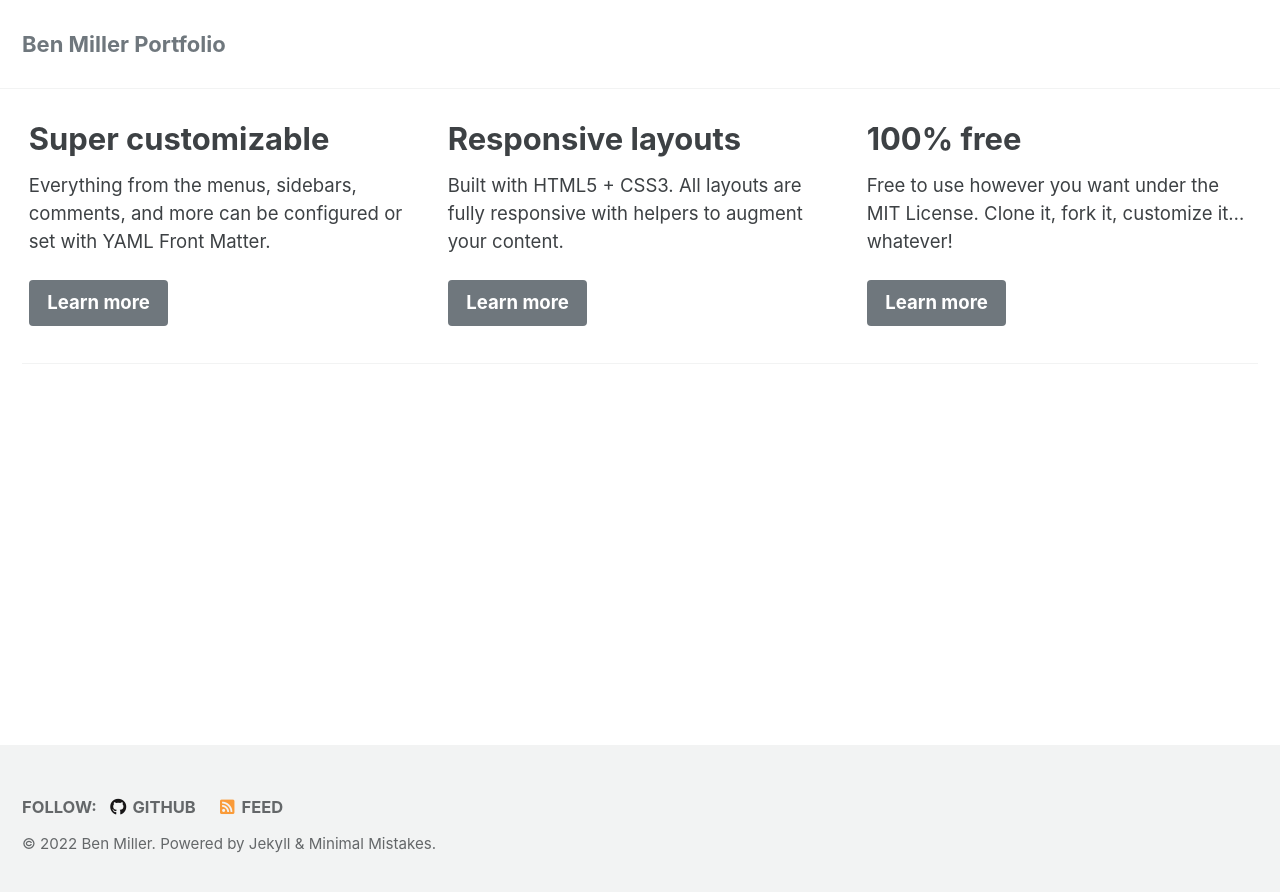
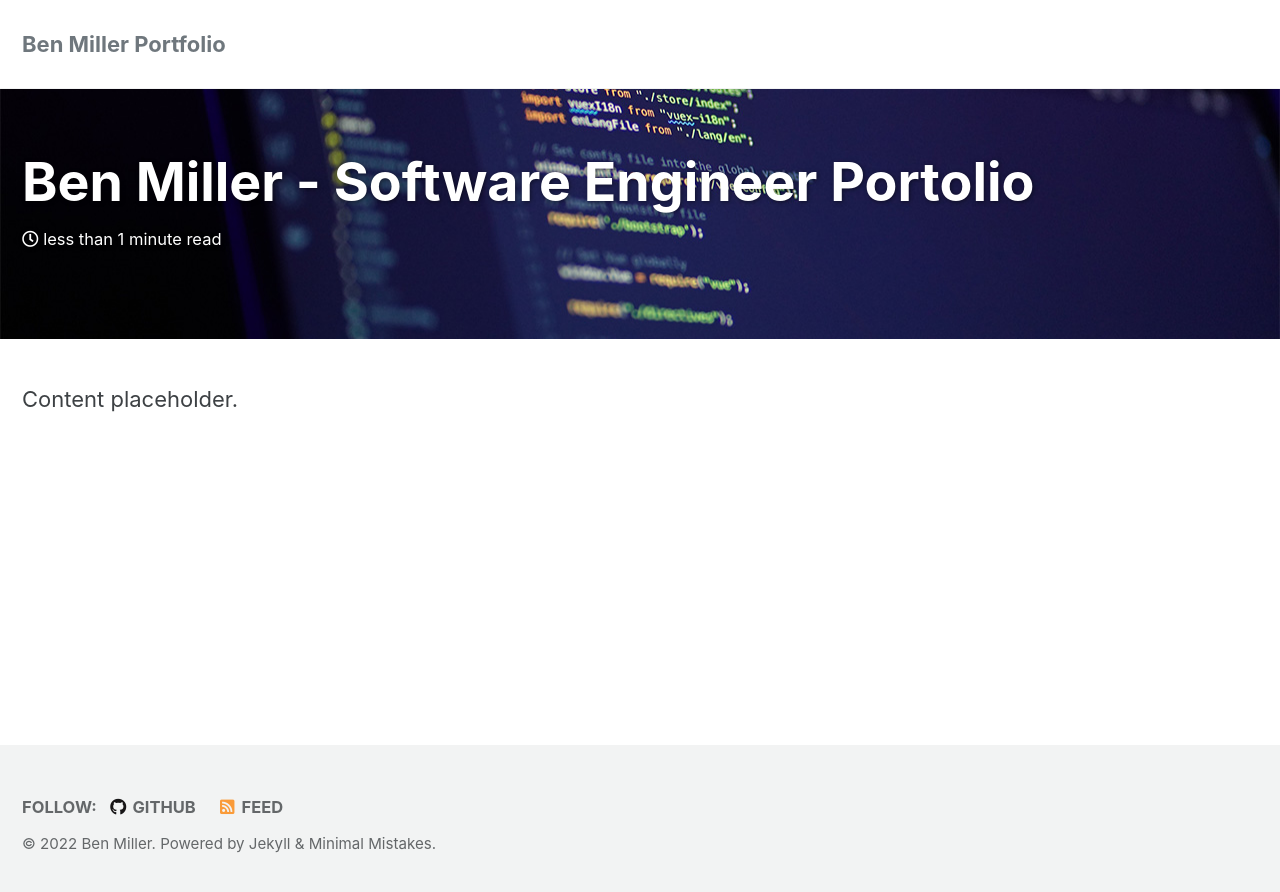
Before and after one commit to Ben-M-90/Ben-M-90.github.io, a Jekyll site: the page built from _pages/home.md, in a window 1280 px wide. Shown: the top 892 px of the page. Built offline with Jekyll 4.4.1, drawn with Linux system fonts in a browser that asks for light colours; cached includes are drawn as plain includes.

Commit message:
Add header image, add content placeholder

```diff
--- a/_pages/home.md
+++ b/_pages/home.md
@@ -2,28 +2,8 @@
 layout: splash
 permalink: /
 hidden: true
-feature_row:
-  - image_path:
-    alt: "customizable"
-    title: "Super customizable"
-    excerpt: "Everything from the menus, sidebars, comments, and more can be configured or set with YAML Front Matter."
-    url: "/docs/configuration/"
-    btn_class: "btn--primary"
-    btn_label: "Learn more"
-  - image path:
-    alt: "fully responsive"
-    title: "Responsive layouts"
-    excerpt: "Built with HTML5 + CSS3. All layouts are fully responsive with helpers to augment your content."
-    url: "/docs/layouts/"
-    btn_class: "btn--primary"
-    btn_label: "Learn more"
-  - image_path:
-    alt: "100% free"
-    title: "100% free"
-    excerpt: "Free to use however you want under the MIT License. Clone it, fork it, customize it... whatever!"
-    url: "/docs/license/"
-    btn_class: "btn--primary"
-    btn_label: "Learn more"
+header:
+  overlay_image: /assets/images/header.jpg
 ---
 
-{% include feature_row %}
+Content placeholder.
```
